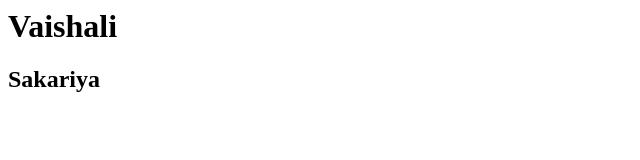
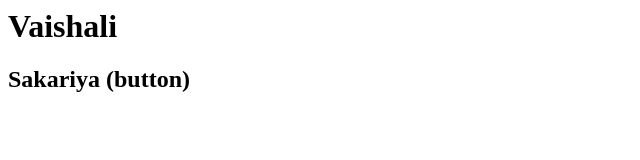
Before and after one commit to Vaishali48/localrepo, a plain HTML site: page index.html in a window 1280 px wide. Shown: the whole page, without its empty margins (0-640 px from the left). Drawn offline with Linux system fonts and the light colour scheme.

```diff
--- a/index.html
+++ b/index.html
@@ -1,2 +1,2 @@
 <h1>Vaishali</h1>
-<h2>Sakariya</h2>
+<h2>Sakariya (button)</h2>
```
